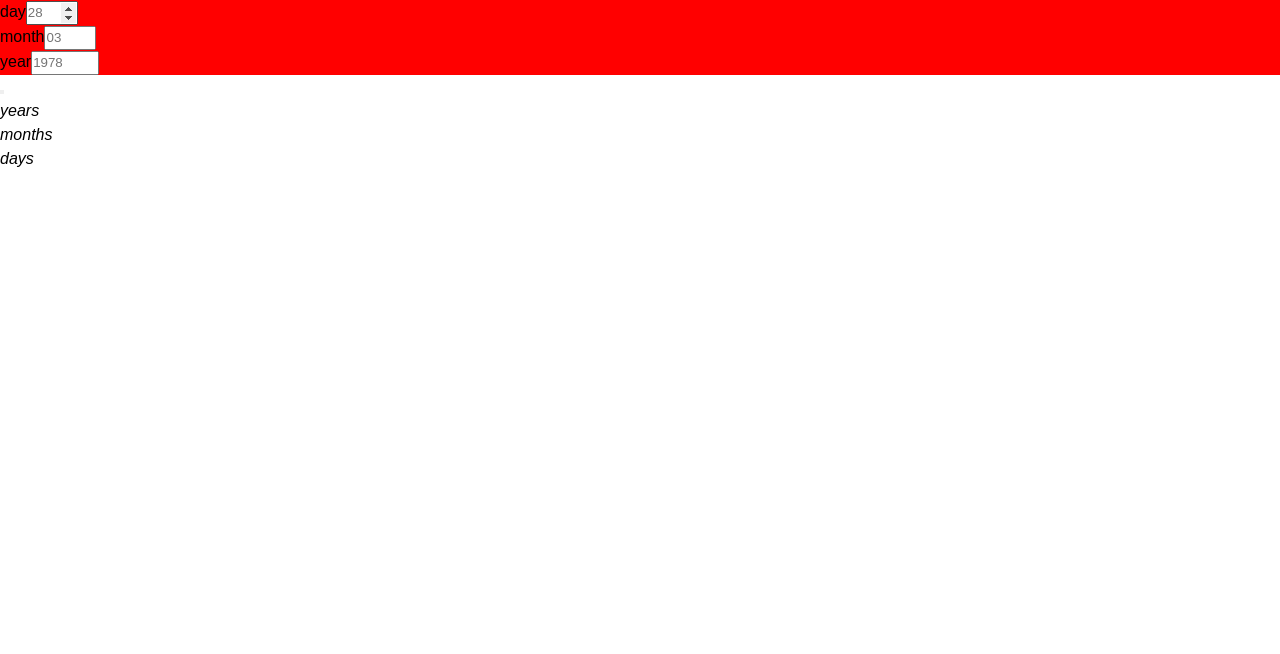
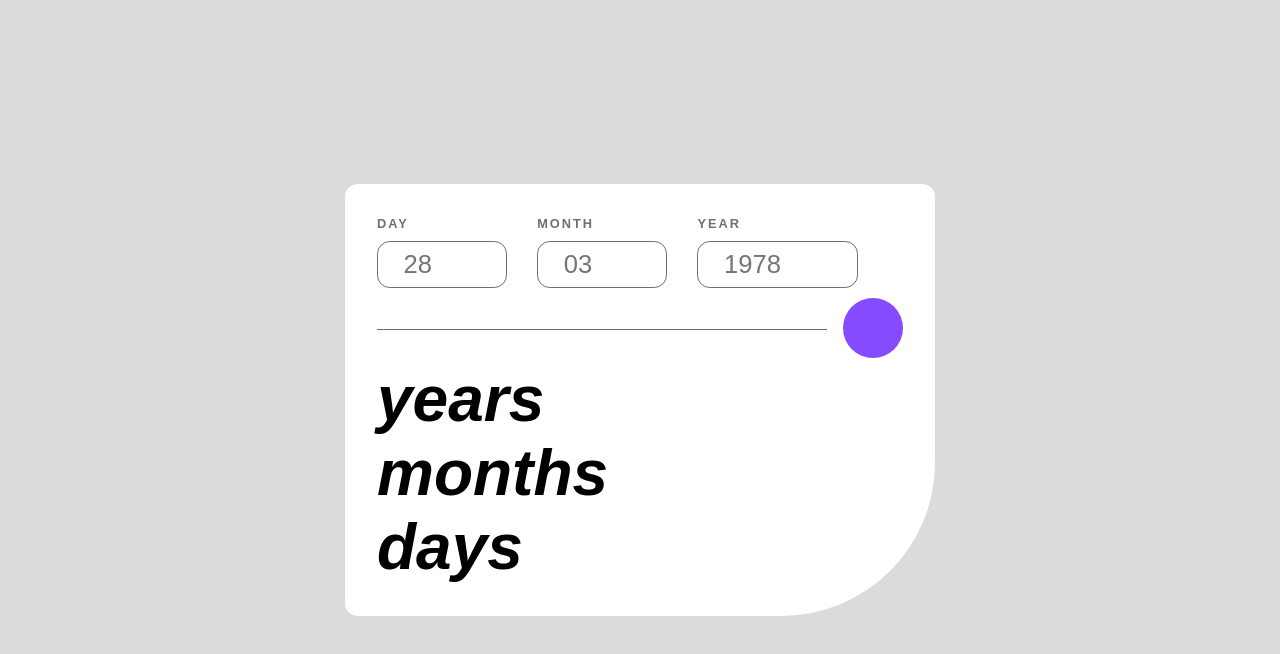
Before and after one commit to Delgorithm/react-age-calculator-app, a React (Create React App) app: page / in a window 1280 px wide. Shown: the top 654 px of the page. Built offline with nearby package versions, Linux system fonts and the light colour scheme.

Commit message:
all the style needed

```diff
--- a/src/index.css
+++ b/src/index.css
@@ -1,5 +1,6 @@
 :root{
   --clr-purple: hsl(259,100%,65%);
+  --clr-light-purple: hsla(259, 100%, 75%, 0.705);
   --clr-light-red:hsl(0,100%,67%);
   --clr-white:hsl(0,0%,100%);
   --clr-off-white:hsl(0,0%,94%);
@@ -7,18 +8,83 @@
   --clr-smokey-grey:hsl(0,1%,44%);
   --clr-off-black:hsl(0,0%,8%);
 }
-
 *{
   font-family: 'Poppins', sans-serif;
   padding: 0;
   margin: 0;
   list-style: none;
-  line-height: 1.5;
   box-sizing: border-box;
 }
-
+body{
+  display: grid;
+  place-content: center;
+  min-height: 100svh;
+  background-color: var(--clr-light-grey);
+}
+.ageApp{
+  background-color: var(--clr-white);
+  padding: 2rem 2rem 2rem 2rem;
+  border-radius: 1vmax 1vmax 12vmax 1vmax;
+}
 .formStyle{
-  background-color: red;
+  display: flex;
+  gap: 30px;
+}
+.numberDay,
+.numberMonth,
+.numberYear{
   display: flex;
   flex-direction: column;
+  gap: 10px;
 }
+input{
+  padding: 0.3em 1em;
+  border-radius: 1vmax;
+  border: 1px solid var(--clr-smokey-grey);
+  font-size: 2em;
+}
+input:focus{
+  outline-color: var(--clr-smokey-grey);
+}
+label{
+  text-transform: uppercase;
+  letter-spacing: 2px;
+  font-size: 0.8em;
+  font-weight: 800;
+  color: var(--clr-smokey-grey);
+}
+/* -------- Bar - button ------ */
+.bar-button{
+  display: flex;
+  margin-top: 10px;
+  align-items: center;
+  gap: 1rem;
+}
+/* -------- Bar  ------- */
+.bar{
+  height: 1px;
+  width: 450px;
+  background-color: var(--clr-smokey-grey);
+}
+/* -------- Button -------- */
+button{
+  width: 60px;
+  height: 60px;
+  border-radius: 100%;
+  background-color: var(--clr-purple);
+  border: none;
+  cursor: pointer;
+}
+button:hover{
+  background-color: var(--clr-light-purple);
+  transition: .4s;
+}
+/* -------- Big display ------- */
+.bigDisplay p{
+  font-size: 4em;
+  font-weight: 800;
+  line-height: -1;
+}
+.bigDisplay span{
+  color: var(--clr-purple);
+}
```
